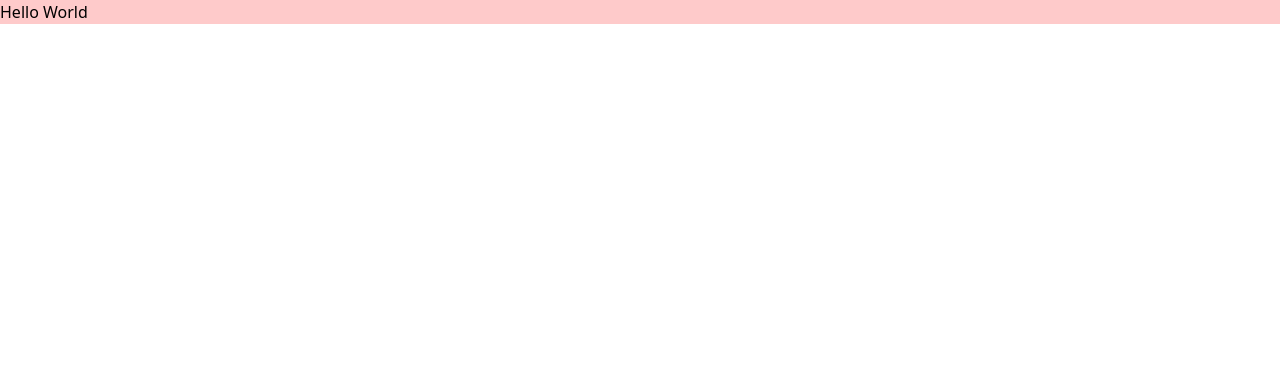
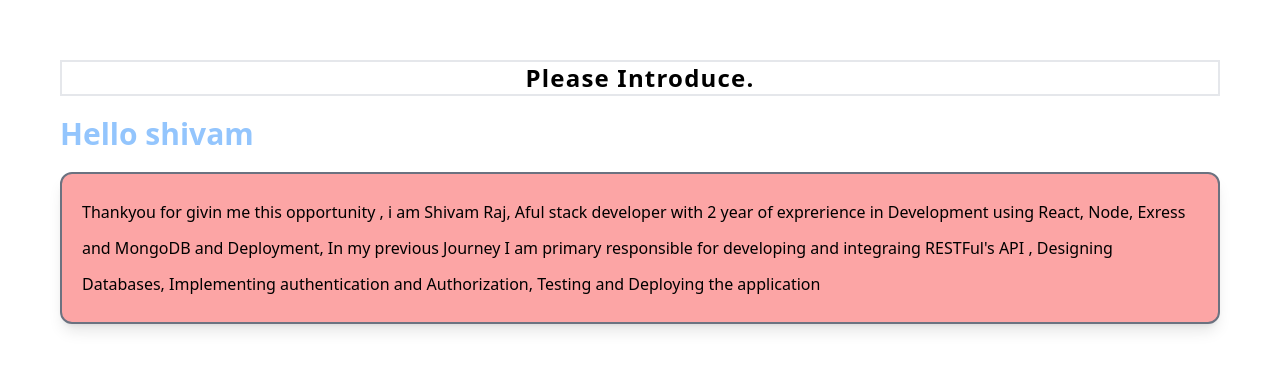
Before and after one commit to cvm1912/React-starter, a React (Create React App) app: page / in a window 1280 px wide. Shown: the top 370 px of the page. Built offline with nearby package versions, Linux system fonts and the light colour scheme.

Commit message:
added:learnings

```diff
--- a/src/App.js
+++ b/src/App.js
@@ -2,8 +2,19 @@ import React from "react";
 
 function App() {
   return (
-    <div className="App">
-      <h1 className="bg-red-200">Hello World</h1>
+    <div className="h-screen w-full bg-white p-10 text-black">
+      <h1 className="text-2xl m-5 font-bold tracking-wider border-2 text-center">Please Introduce.</h1>
+      <h1 className="text-3xl m-5 text-blue-300 font-semibold">Hello shivam</h1>
+
+      <p className="m-5 leading-9 bg-red-300 rounded-xl p-5 shadow-lg border-gray-500 border-2">
+        Thankyou for givin me this opportunity , i am Shivam Raj, Aful stack
+        developer with 2 year of exprerience in Development using React, Node,
+        Exress and MongoDB and Deployment, In my previous Journey I am primary
+        responsible for developing and integraing RESTFul's API , Designing
+        Databases, Implementing authentication and Authorization, Testing and
+        Deploying the application
+      </p>
+
     </div>
   );
 }
```
